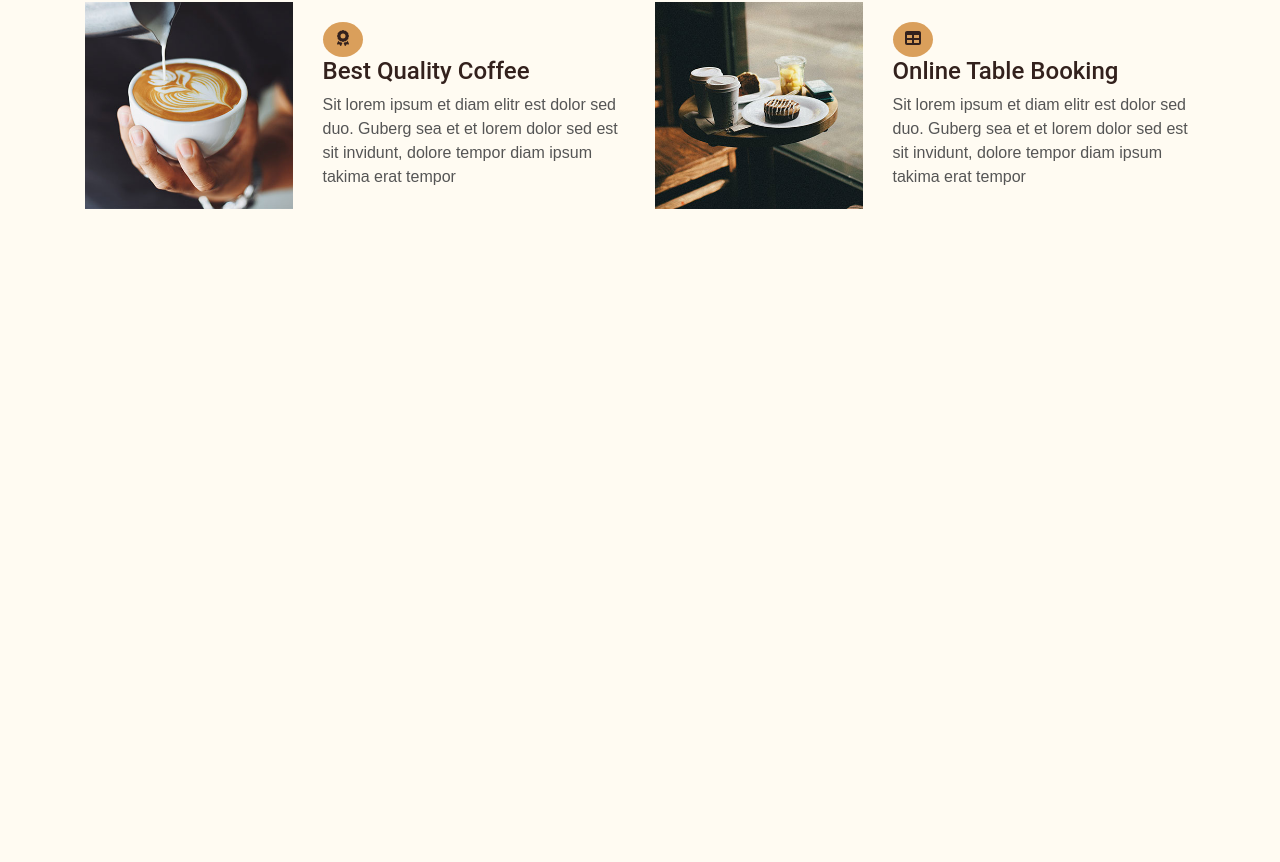
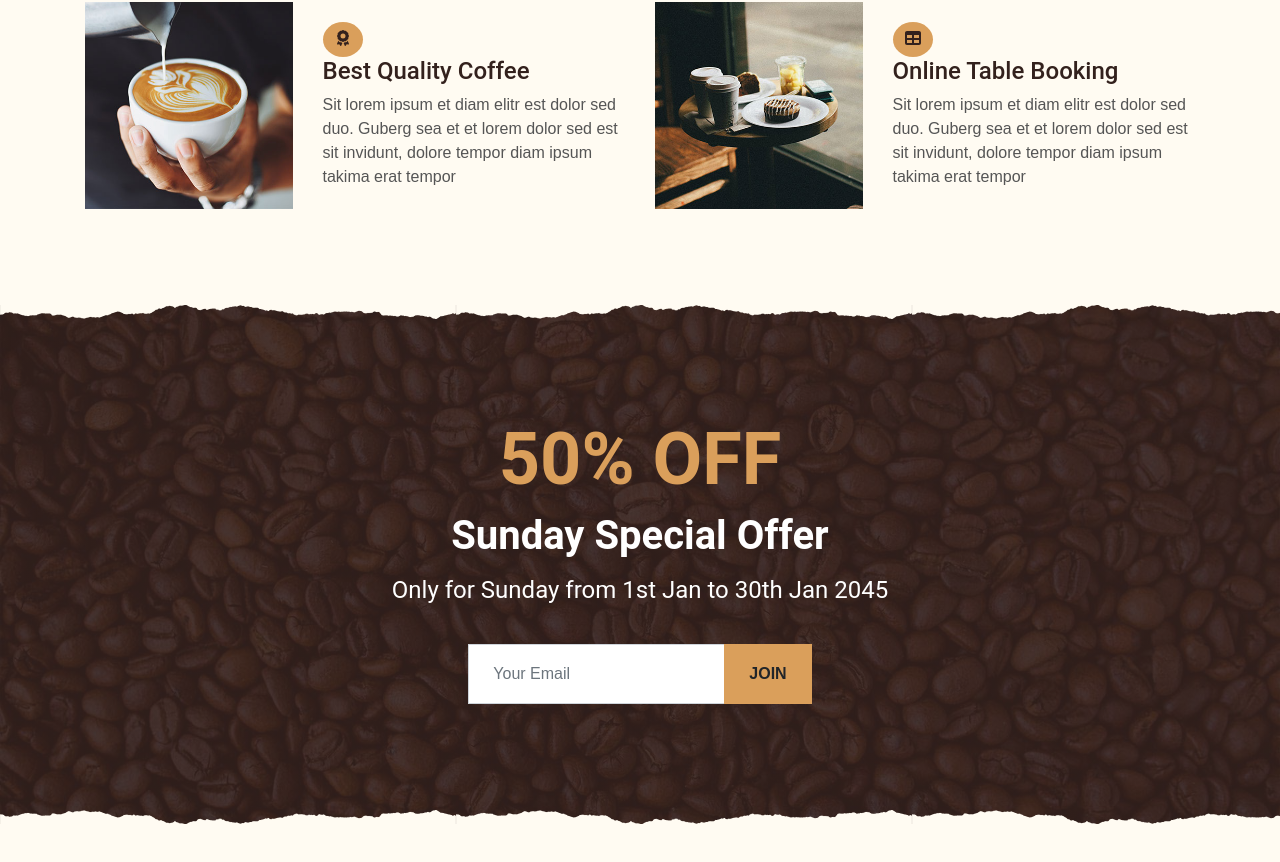
Before and after one commit to AmirAliAzimloo/SSR-SSG-Next13-Pages, a Next.js app: page / in a window 1280 px wide. Shown: the part 2191-3053 px from the top of the page. Before the commit the page ends 2448 px from the top, so only its background shows below. Built offline with nearby package versions, Linux system fonts and the light colour scheme; data requests are answered from the project's data file.

Commit message:
offer completed

```diff
--- a/components/templates/Index/Offer.tsx
+++ b/components/templates/Index/Offer.tsx
@@ -1,7 +1,57 @@
-import React from "react";
+import React, { useState } from "react";
 
 function Offer() {
-  return <div>Offer</div>;
+  const [email, setEmail] = useState("");
+
+  const addEmail = async (event:React.MouseEvent<HTMLButtonElement, MouseEvent>) => {
+    event.preventDefault();
+
+    const response = await fetch("http://localhost:4000/newsLetters", {
+      method: "POST",
+      headers: {
+        "Content-Type": "application/json",
+      },
+      body: JSON.stringify({ email }),
+    });
+
+    if (response.status === 201) {
+      setEmail("");
+      alert("Join Successfully :))");
+    }
+  };
+
+  return (
+    <div className="offer container-fluid my-5 py-5 text-center position-relative overlay-top overlay-bottom">
+      <div className="container py-5">
+        <h1 className="display-3 text-primary mt-3">50% OFF</h1>
+        <h1 className="text-white mb-3">Sunday Special Offer</h1>
+        <h4 className="text-white font-weight-normal mb-4 pb-3">
+          Only for Sunday from 1st Jan to 30th Jan 2045
+        </h4>
+        <form className="form-inline justify-content-center mb-4">
+          <div className="input-group">
+            <input
+              type="text"
+              className="form-control p-4"
+              placeholder="Your Email"
+              style={{ height: "60px" }}
+              value={email}
+              onChange={(e) => setEmail(e.target.value)}
+            />
+            <div className="input-group-append">
+              <button
+                onClick={addEmail}
+                className="btn btn-primary font-weight-bold px-4"
+                type="submit"
+              >
+                JOIN
+              </button>
+            </div>
+          </div>
+        </form>
+      </div>
+    </div>
+  );
 }
 
 export default Offer;
--- a/data/db.json
+++ b/data/db.json
@@ -99,6 +99,10 @@
     {
       "id": 1,
       "email": "Amir Ali@gmail.com"
+    },
+    {
+      "email": "dsds",
+      "id": 3
     }
   ],
   "comments": [
--- a/pages/index.tsx
+++ b/pages/index.tsx
@@ -1,4 +1,5 @@
 import About from "@/components/templates/Index/About";
+import Offer from "@/components/templates/Index/Offer";
 import Services from "@/components/templates/Index/Services";
 import Slider from "@/components/templates/Index/Slider";
 import { ServicesTypes } from "@/types/serverTypes";
@@ -17,6 +18,7 @@
       <Slider />
       <About />
       <Services services={data.services}/>
+      <Offer/>
     </>
   );
 };
```
